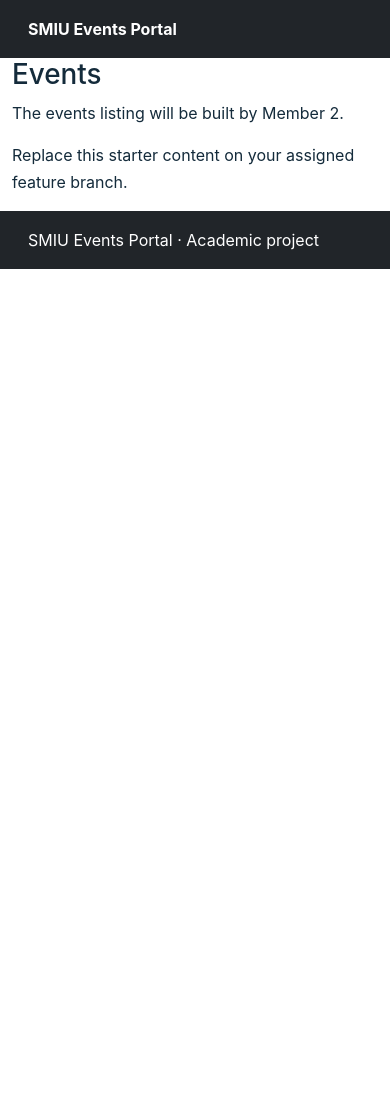
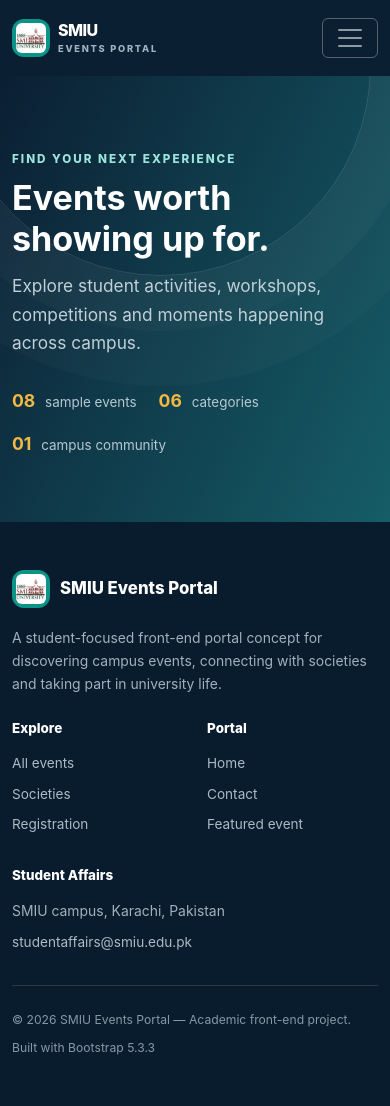
Before and after one commit to abdulrehman7876/smiu-events-portal-WebProject, a plain HTML site: page events.html in a window 390 px wide. Before the commit the page ends 844 px from the top, so only its background shows below. Drawn offline with nearby package versions, Linux system fonts and the light colour scheme.

Commit message:
Build responsive events listing page

```diff
--- a/events.html
+++ b/events.html
@@ -1,16 +1,166 @@
 <!doctype html>
 <html lang="en">
-<head>
-  <meta charset="utf-8">
-  <meta name="viewport" content="width=device-width, initial-scale=1">
-  <title>Events | SMIU Events Portal</title>
-  <link href="https://cdn.jsdelivr.net/npm/bootstrap@5.3.3/dist/css/bootstrap.min.css" rel="stylesheet" integrity="sha384-QWTKZyjpPEjISv5WaRU9OFeRpok6YctnYmDr5pNlyT2bRjXh0JMhjY6hW+ALEwIH" crossorigin="anonymous">
-  <link href="css/style.css" rel="stylesheet">
-</head>
-<body>
-  <header class="bg-dark text-white p-3"><nav class="container" aria-label="Starter navigation"><a class="text-white fw-bold" href="index.html">SMIU Events Portal</a></nav></header>
-  <main class="container"><h1>Events</h1><p>The events listing will be built by Member 2.</p><p>Replace this starter content on your assigned feature branch.</p></main>
-  <footer class="bg-dark text-white p-3"><div class="container">SMIU Events Portal · Academic project</div></footer>
-  <script src="https://cdn.jsdelivr.net/npm/bootstrap@5.3.3/dist/js/bootstrap.bundle.min.js" integrity="sha384-YvpcrYf0tY3lHB60NNkmXc5s9fDVZLESaAA55NDzOxhy9GkcIdslK1eN7N6jIeHz" crossorigin="anonymous"></script>
-</body>
+  <head>
+    <meta charset="utf-8" />
+    <meta name="viewport" content="width=device-width, initial-scale=1" />
+    <meta
+      name="description"
+      content="Browse upcoming SMIU student events, workshops, competitions and campus activities."
+    />
+    <meta name="theme-color" content="#102a43" />
+    <title>All campus events | SMIU Events Portal</title>
+    <link rel="preconnect" href="https://cdn.jsdelivr.net" crossorigin />
+    <link
+      href="https://cdn.jsdelivr.net/npm/bootstrap@5.3.3/dist/css/bootstrap.min.css"
+      rel="stylesheet"
+      integrity="sha384-QWTKZyjpPEjISv5WaRU9OFeRpok6YctnYmDr5pNlyT2bRjXh0JMhjY6hW+ALEwIH"
+      crossorigin="anonymous"
+    />
+    <link
+      href="https://cdn.jsdelivr.net/npm/bootstrap-icons@1.11.3/font/bootstrap-icons.min.css"
+      rel="stylesheet"
+    />
+    <link href="css/style.css" rel="stylesheet" />
+  </head>
+  <body>
+    <header>
+      <nav class="navbar navbar-expand-lg navbar-dark portal-navbar">
+        <div class="container">
+          <a
+            class="navbar-brand d-flex align-items-center gap-2"
+            href="index.html"
+            aria-label="SMIU Events Portal home"
+          >
+            <span class="brand-mark"
+              ><img
+                class="rounded"
+                src="./images/smiuLogo.png"
+                alt="SMIU logo"
+                width="30"
+                height="30"
+            /></span>
+            <span class="brand-copy">SMIU <span>EVENTS PORTAL</span></span>
+          </a>
+          <button
+            class="navbar-toggler"
+            type="button"
+            data-bs-toggle="collapse"
+            data-bs-target="#mainNavigation"
+            aria-controls="mainNavigation"
+            aria-expanded="false"
+            aria-label="Toggle navigation"
+          >
+            <span class="navbar-toggler-icon"></span>
+          </button>
+          <div class="collapse navbar-collapse" id="mainNavigation">
+            <ul class="navbar-nav ms-auto align-items-lg-center gap-lg-1">
+              <li class="nav-item">
+                <a class="nav-link" href="index.html">Home</a>
+              </li>
+              <li class="nav-item">
+                <a
+                  class="nav-link active"
+                  href="events.html"
+                  aria-current="page"
+                  >Events</a
+                >
+              </li>
+              <li class="nav-item">
+                <a class="nav-link" href="societies.html">Societies</a>
+              </li>
+              <li class="nav-item">
+                <a class="nav-link" href="register.html">Register</a>
+              </li>
+              <li class="nav-item">
+                <a class="nav-link" href="contact.html">Contact</a>
+              </li>
+              <li class="nav-item ms-lg-2">
+                <a class="btn btn-nav-cta" href="register.html"
+                  >Join an event
+                  <i class="bi bi-arrow-up-right" aria-hidden="true"></i
+                ></a>
+              </li>
+            </ul>
+          </div>
+        </div>
+      </nav>
+    </header>
+    <main>
+      <section class="page-hero page-hero-events">
+        <div class="container">
+          <span class="eyebrow eyebrow-light">Find your next experience</span>
+          <h1 class="display-4 fw-bold text-white mt-2">
+            Events worth showing up for.
+          </h1>
+          <p class="page-hero-copy">
+            Explore student activities, workshops, competitions and moments
+            happening across campus.
+          </p>
+          <div class="hero-stat-row">
+            <span><strong>08</strong> sample events</span
+            ><span><strong>06</strong> categories</span
+            ><span><strong>01</strong> campus community</span>
+          </div>
+        </div>
+      </section>
+    </main>
+    <footer class="portal-footer">
+      <div class="container py-5">
+        <div class="row g-4 align-items-start">
+          <div class="col-lg-5">
+            <a class="footer-brand" href="index.html"
+              ><span class="brand-mark"
+                ><img
+                  class="rounded"
+                  src="./images/smiuLogo.png"
+                  alt="SMIU logo"
+                  width="30"
+                  height="30"
+              /></span>
+              SMIU Events Portal</a
+            >
+            <p class="footer-copy mt-3 mb-0">
+              A student-focused front-end portal concept for discovering campus
+              events, connecting with societies and taking part in university
+              life.
+            </p>
+          </div>
+          <div class="col-6 col-lg-2">
+            <h2 class="footer-heading">Explore</h2>
+            <a href="events.html">All events</a>
+            <a href="societies.html">Societies</a>
+            <a href="register.html">Registration</a>
+          </div>
+          <div class="col-6 col-lg-2">
+            <h2 class="footer-heading">Portal</h2>
+            <a href="index.html">Home</a>
+            <a href="contact.html">Contact</a>
+            <a href="event-details.html">Featured event</a>
+          </div>
+          <div class="col-lg-3">
+            <h2 class="footer-heading">Student Affairs</h2>
+            <p class="footer-copy mb-2">SMIU campus, Karachi, Pakistan</p>
+            <a href="mailto:studentaffairs@smiu.edu.pk"
+              >studentaffairs@smiu.edu.pk</a
+            >
+          </div>
+        </div>
+        <div
+          class="footer-bottom mt-4 pt-4 d-flex flex-column flex-md-row justify-content-between gap-2"
+        >
+          <span
+            >© <span data-current-year>2026</span> SMIU Events Portal — Academic
+            front-end project.</span
+          >
+          <span>Built with Bootstrap 5.3.3</span>
+        </div>
+      </div>
+    </footer>
+    <script
+      src="https://cdn.jsdelivr.net/npm/bootstrap@5.3.3/dist/js/bootstrap.bundle.min.js"
+      integrity="sha384-YvpcrYf0tY3lHB60NNkmXc5s9fDVZLESaAA55NDzOxhy9GkcIdslK1eN7N6jIeHz"
+      crossorigin="anonymous"
+    ></script>
+    <script src="js/main.js"></script>
+  </body>
 </html>
```
